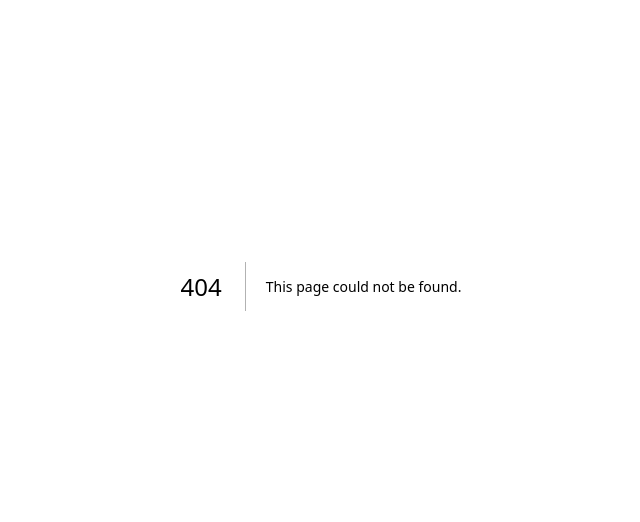
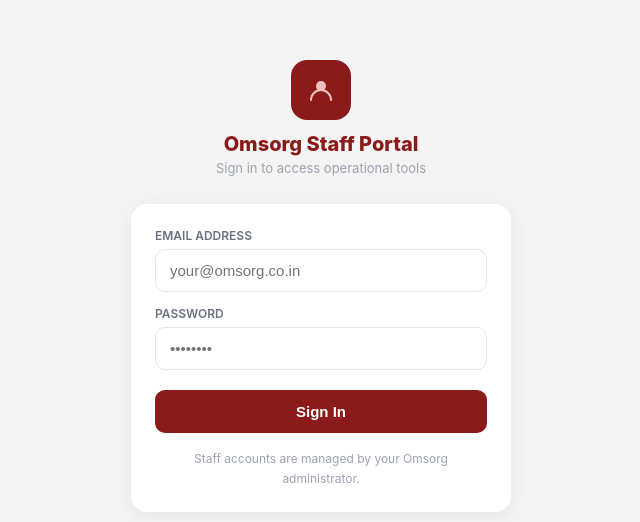
Before and after one commit to madhupsrivastava/omsorg-staff-portal, a Next.js app: page /login in a window 1280 px wide. Before the commit this address had no page. Shown: the part 114-636 px from the top of the page, without its empty margins (319-959 px from the left). Built offline with nearby package versions, Linux system fonts and the light colour scheme; no server answers.

Commit message:
Create login.js

```diff
--- /dev/null
+++ b/pages/login.js
@@ -0,0 +1,98 @@
+import { useState, useEffect } from "react";
+import Head from "next/head";
+import { createBrowserClient } from "../lib/supabase";
+
+const G = "#8B1A1A";
+
+export default function StaffLogin() {
+  const [email,    setEmail]    = useState("");
+  const [password, setPassword] = useState("");
+  const [loading,  setLoading]  = useState(false);
+  const [error,    setError]    = useState("");
+  const [checking, setChecking] = useState(true);
+
+  const supabase = createBrowserClient();
+
+  useEffect(() => {
+    supabase.auth.getSession().then(({ data: { session } }) => {
+      if (session) window.location.href = "/";
+      else setChecking(false);
+    });
+  }, []);
+
+  const handleLogin = async (e) => {
+    e.preventDefault();
+    setLoading(true); setError("");
+
+    const { data, error: authError } = await supabase.auth.signInWithPassword({ email, password });
+    if (authError) { setError("Incorrect email or password."); setLoading(false); return; }
+
+    // Check this is a staff/admin account
+    const { data: profile } = await supabase
+      .from("users").select("role").eq("id", data.user.id).single();
+
+    if (profile?.role === "family") {
+      await supabase.auth.signOut();
+      setError("Family members should use the Family Portal, not the Staff Portal.");
+      setLoading(false);
+      return;
+    }
+
+    window.location.href = "/";
+  };
+
+  if (checking) return null;
+
+  return (
+    <>
+      <Head>
+        <title>Omsorg Staff Login</title>
+        <meta name="viewport" content="width=device-width, initial-scale=1" />
+      </Head>
+      <style>{`
+        * { box-sizing: border-box; margin: 0; padding: 0; }
+        body { font-family: -apple-system, BlinkMacSystemFont, 'Segoe UI', sans-serif; background: #F4F4F4; min-height: 100vh; display: flex; align-items: center; justify-content: center; padding: 24px; }
+        input:focus { outline: 2px solid ${G}; border-color: ${G}; }
+      `}</style>
+
+      <div style={{ width: "100%", maxWidth: "380px" }}>
+        <div style={{ textAlign: "center", marginBottom: "28px" }}>
+          <div style={{ width: "60px", height: "60px", borderRadius: "16px", background: G, display: "flex", alignItems: "center", justifyContent: "center", margin: "0 auto 12px" }}>
+            <svg width="28" height="28" viewBox="0 0 28 28" fill="none">
+              <circle cx="14" cy="10" r="5" fill="#F5C0C0"/>
+              <path d="M4 24c0-5.5 4.5-10 10-10s10 4.5 10 10" stroke="#F5C0C0" strokeWidth="2" strokeLinecap="round"/>
+            </svg>
+          </div>
+          <div style={{ fontSize: "20px", fontWeight: 800, color: G }}>Omsorg Staff Portal</div>
+          <div style={{ fontSize: "13px", color: "#9CA3AF", marginTop: "4px" }}>Sign in to access operational tools</div>
+        </div>
+
+        <div style={{ background: "#fff", borderRadius: "16px", padding: "24px", boxShadow: "0 4px 20px rgba(0,0,0,0.06)" }}>
+          <form onSubmit={handleLogin}>
+            <div style={{ marginBottom: "14px" }}>
+              <label style={{ fontSize: "12px", fontWeight: 600, color: "#6B7280", display: "block", marginBottom: "6px" }}>EMAIL ADDRESS</label>
+              <input type="email" value={email} onChange={e => setEmail(e.target.value)} placeholder="your@omsorg.co.in" required
+                style={{ width: "100%", padding: "12px 14px", borderRadius: "10px", border: "1px solid #E5E7EB", fontSize: "15px" }} />
+            </div>
+            <div style={{ marginBottom: "20px" }}>
+              <label style={{ fontSize: "12px", fontWeight: 600, color: "#6B7280", display: "block", marginBottom: "6px" }}>PASSWORD</label>
+              <input type="password" value={password} onChange={e => setPassword(e.target.value)} placeholder="••••••••" required
+                style={{ width: "100%", padding: "12px 14px", borderRadius: "10px", border: "1px solid #E5E7EB", fontSize: "15px" }} />
+            </div>
+
+            {error && <div style={{ background: "#FEE2E2", color: "#991B1B", padding: "10px 12px", borderRadius: "8px", fontSize: "13px", marginBottom: "14px" }}>{error}</div>}
+
+            <button type="submit" disabled={loading}
+              style={{ width: "100%", padding: "13px", borderRadius: "10px", border: "none", background: loading ? "#f3f4f6" : G, color: loading ? "#9CA3AF" : "#fff", fontSize: "15px", fontWeight: 700, cursor: loading ? "not-allowed" : "pointer" }}>
+              {loading ? "Signing in…" : "Sign In"}
+            </button>
+          </form>
+
+          <div style={{ marginTop: "16px", fontSize: "12px", color: "#9CA3AF", textAlign: "center", lineHeight: "1.6" }}>
+            Staff accounts are managed by your Omsorg administrator.
+          </div>
+        </div>
+      </div>
+    </>
+  );
+}
```
